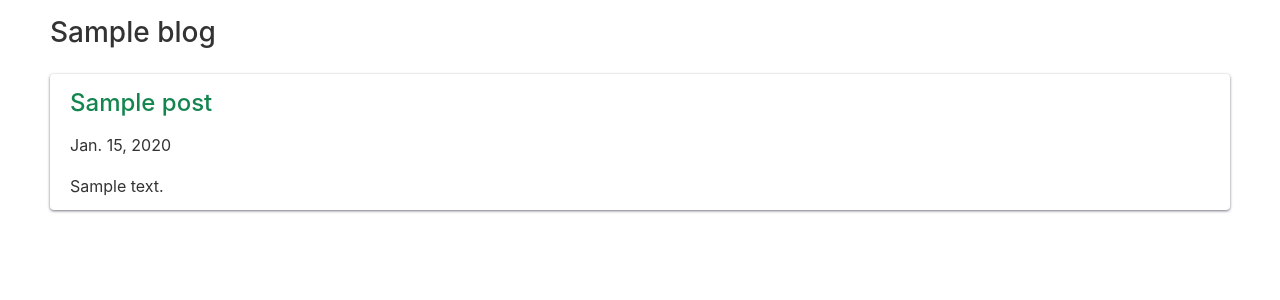
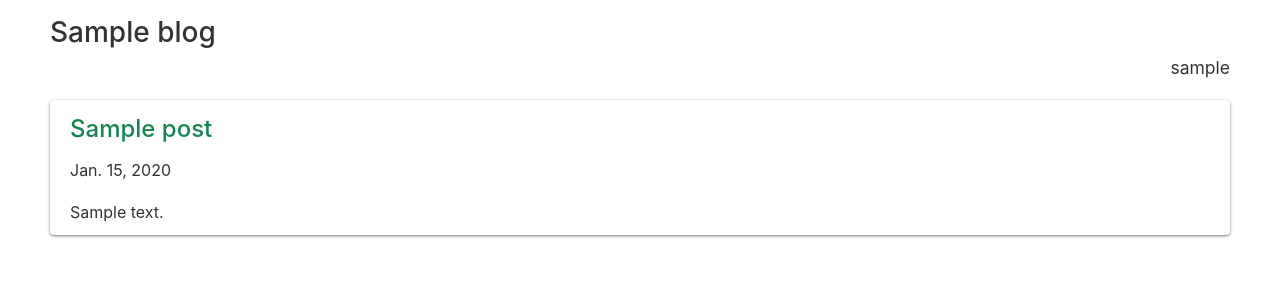
Before and after one commit to muhomar8531/BlogMaker, a Django app: template blogs/templates/blogs/blog.html in a window 1280 px wide. Shown: the part 50-350 px from the top of the page. Run offline with Django 4.2, Linux system fonts and the light colour scheme; the template is opened without the code that fills it: most values are stand-ins (such as "Sample title", 1, 10 or a date in 2020); data that the repository does not hold is empty.

Commit message:
associated each user with a blog

```diff
--- a/blogs/models.py
+++ b/blogs/models.py
@@ -1,9 +1,11 @@
 from django.db import models
+from django.contrib.auth.models import User
 
 class Blog(models.Model):
     title = models.CharField(max_length=200)
     description = models.TextField()
     date_added = models.DateTimeField(auto_now_add=True)
+    owner = models.ForeignKey(User, on_delete=models.CASCADE)
 
     def __str__(self):
         return self.title
--- a/blogs/templates/blogs/blog.html
+++ b/blogs/templates/blogs/blog.html
@@ -3,6 +3,7 @@
 {% block content %}
 
   <h2>{{ blog.title }}</h2>
+  <p class="text-right blog-owner">{{ blog.owner.username }}</p>
 
   {% for post in posts %}
 
--- a/blogs/templates/blogs/blogs.html
+++ b/blogs/templates/blogs/blogs.html
@@ -13,6 +13,7 @@
         </h3>
       </header>
       <p>{{ blog.description }}</p>
+      <p class="text-right">{{ blog.owner.username }}</p>
     </div>
 
   {% empty %}
--- a/blogs/templates/blogs/post.html
+++ b/blogs/templates/blogs/post.html
@@ -3,6 +3,7 @@
 {% block content %}
 
   <h2>{{ post.title }}</h2>
+  <p class="text-right blog-owner">{{ blog.owner.username }}</p>
 
   <div class="text-right">
     <span>{{ post.date_added|date:"DATE_FORMAT"}}</span> |
--- a/css/custom.css
+++ b/css/custom.css
@@ -22,3 +22,8 @@
 .card {
     margin-bottom: 15px;
 }
+
+p.blog-owner {
+    font-size: 1.75rem;
+    margin-top: -20px;
+}
```
Also changed, not shown: model_factories.py (+6 -1 lines), blogs/migrations/0004_blog_owner.py (added).
